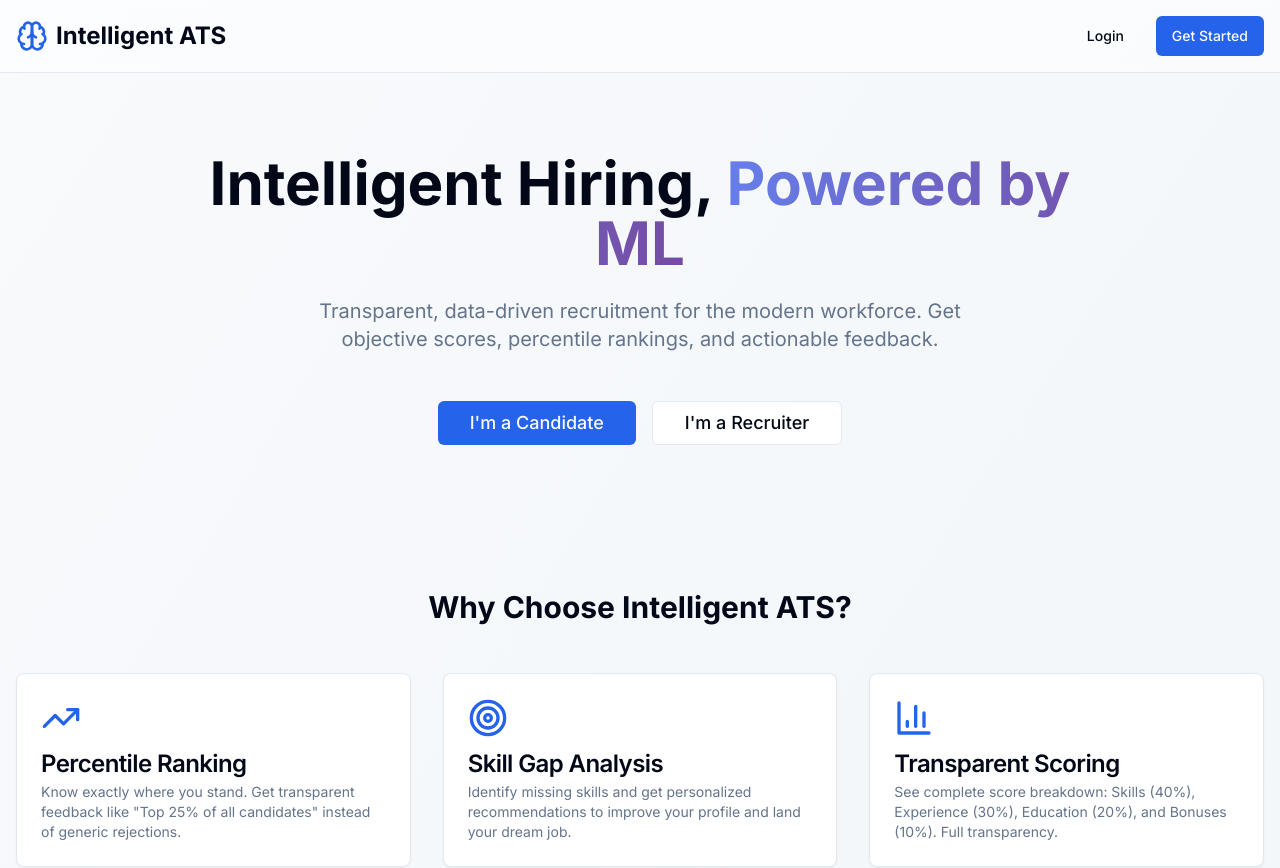
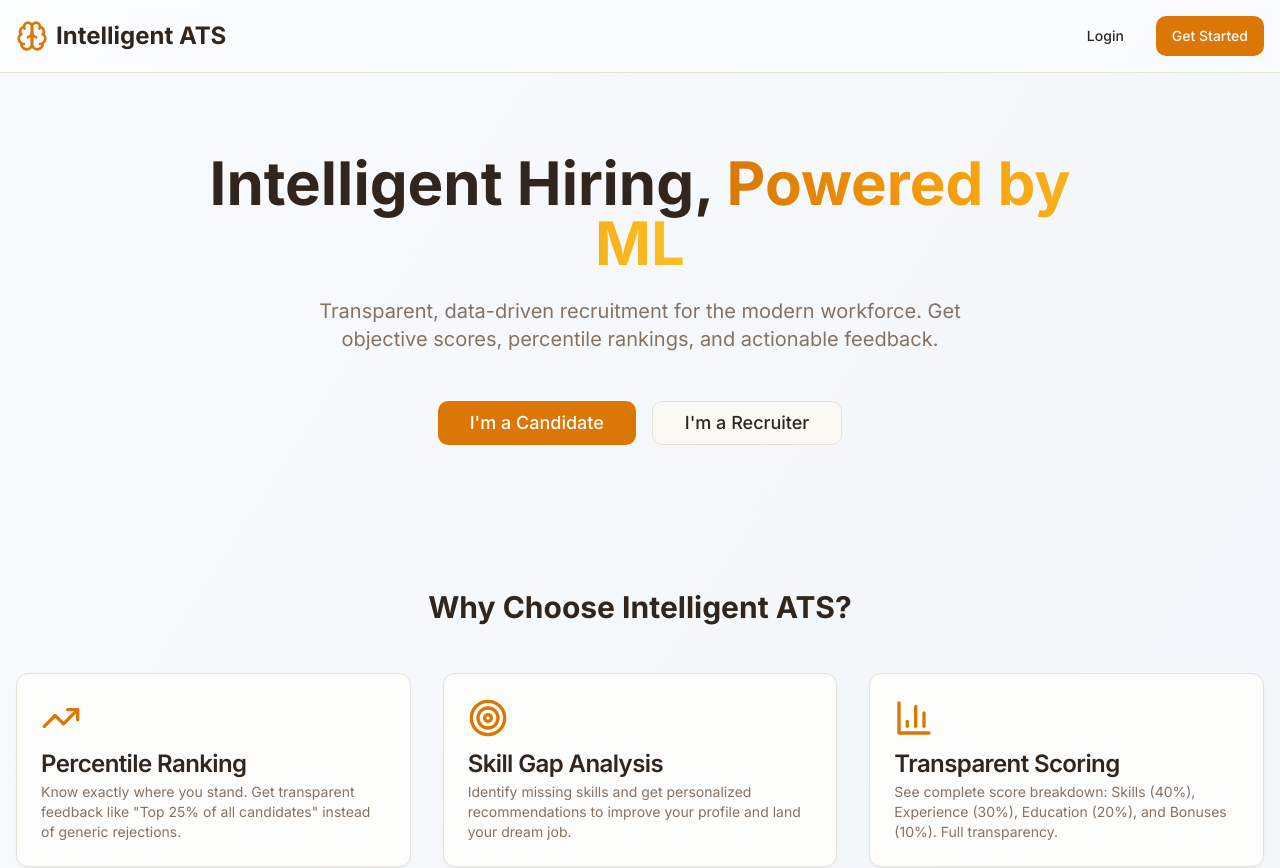
Before and after one commit to P4R1H/ats, a Next.js app in the folder frontend/: page / in a window 1280 px wide. Shown: the top 868 px of the page. Built offline with nearby package versions, Linux system fonts and the light colour scheme.

Commit message:
Rebrand to Bread with warm color scheme
- Update global CSS with bread-inspired colors (warm browns, golden yellows, cream)
- Add new gradients and animations
- Prepare for complete UI overhaul

```diff
--- a/frontend/app/globals.css
+++ b/frontend/app/globals.css
@@ -4,48 +4,53 @@
 
 @layer base {
   :root {
-    --background: 0 0% 100%;
-    --foreground: 222.2 84% 4.9%;
-    --card: 0 0% 100%;
-    --card-foreground: 222.2 84% 4.9%;
-    --popover: 0 0% 100%;
-    --popover-foreground: 222.2 84% 4.9%;
-    --primary: 221.2 83.2% 53.3%;
-    --primary-foreground: 210 40% 98%;
-    --secondary: 210 40% 96.1%;
-    --secondary-foreground: 222.2 47.4% 11.2%;
-    --muted: 210 40% 96.1%;
-    --muted-foreground: 215.4 16.3% 46.9%;
-    --accent: 210 40% 96.1%;
-    --accent-foreground: 222.2 47.4% 11.2%;
+    /* Bread-inspired color scheme - warm, inviting, professional */
+    --background: 42 40% 97%;
+    --foreground: 30 25% 15%;
+    --card: 40 35% 99%;
+    --card-foreground: 30 25% 15%;
+    --popover: 40 35% 99%;
+    --popover-foreground: 30 25% 15%;
+    --primary: 32 95% 44%;
+    --primary-foreground: 40 10% 98%;
+    --secondary: 40 35% 88%;
+    --secondary-foreground: 30 25% 15%;
+    --muted: 40 30% 92%;
+    --muted-foreground: 30 15% 45%;
+    --accent: 45 90% 51%;
+    --accent-foreground: 30 25% 15%;
     --destructive: 0 84.2% 60.2%;
-    --destructive-foreground: 210 40% 98%;
-    --border: 214.3 31.8% 91.4%;
-    --input: 214.3 31.8% 91.4%;
-    --ring: 221.2 83.2% 53.3%;
-    --radius: 0.5rem;
+    --destructive-foreground: 40 10% 98%;
+    --border: 40 25% 88%;
+    --input: 40 25% 88%;
+    --ring: 32 95% 44%;
+    --radius: 0.75rem;
+    --success: 142 76% 36%;
+    --success-foreground: 0 0% 100%;
   }
 
   .dark {
-    --background: 222.2 84% 4.9%;
-    --foreground: 210 40% 98%;
-    --card: 222.2 84% 4.9%;
-    --card-foreground: 210 40% 98%;
-    --popover: 222.2 84% 4.9%;
-    --popover-foreground: 210 40% 98%;
-    --primary: 217.2 91.2% 59.8%;
-    --primary-foreground: 222.2 47.4% 11.2%;
-    --secondary: 217.2 32.6% 17.5%;
-    --secondary-foreground: 210 40% 98%;
-    --muted: 217.2 32.6% 17.5%;
-    --muted-foreground: 215 20.2% 65.1%;
-    --accent: 217.2 32.6% 17.5%;
-    --accent-foreground: 210 40% 98%;
+    --background: 30 20% 8%;
+    --foreground: 40 10% 95%;
+    --card: 30 18% 12%;
+    --card-foreground: 40 10% 95%;
+    --popover: 30 18% 12%;
+    --popover-foreground: 40 10% 95%;
+    --primary: 32 95% 44%;
+    --primary-foreground: 40 10% 98%;
+    --secondary: 30 15% 18%;
+    --secondary-foreground: 40 10% 95%;
+    --muted: 30 15% 18%;
+    --muted-foreground: 40 10% 65%;
+    --accent: 45 90% 51%;
+    --accent-foreground: 30 25% 15%;
     --destructive: 0 62.8% 30.6%;
-    --destructive-foreground: 210 40% 98%;
-    --border: 217.2 32.6% 17.5%;
-    --input: 217.2 32.6% 17.5%;
-    --ring: 224.3 76.3% 48%;
+    --destructive-foreground: 40 10% 95%;
+    --border: 30 15% 22%;
+    --input: 30 15% 22%;
+    --ring: 32 95% 44%;
+    --success: 142 76% 36%;
+    --success-foreground: 0 0% 100%;
   }
 }
 
@@ -77,7 +82,7 @@
   @apply bg-muted-foreground/50;
 }
 
-/* Vercel-inspired animations */
+/* Smooth animations */
 @keyframes fadeIn {
   from {
     opacity: 0;
@@ -89,18 +94,68 @@
   }
 }
 
+@keyframes slideIn {
+  from {
+    opacity: 0;
+    transform: translateX(-20px);
+  }
+  to {
+    opacity: 1;
+    transform: translateX(0);
+  }
+}
+
+@keyframes scaleIn {
+  from {
+    opacity: 0;
+    transform: scale(0.95);
+  }
+  to {
+    opacity: 1;
+    transform: scale(1);
+  }
+}
+
 .animate-fade-in {
   animation: fadeIn 0.5s ease-out;
 }
 
-/* Gradient background */
+.animate-slide-in {
+  animation: slideIn 0.4s ease-out;
+}
+
+.animate-scale-in {
+  animation: scaleIn 0.3s ease-out;
+}
+
+/* Bread-themed gradients */
 .gradient-bg {
-  background: linear-gradient(to bottom right, #667eea 0%, #764ba2 100%);
+  background: linear-gradient(135deg, #d97706 0%, #f59e0b 50%, #fbbf24 100%);
 }
 
 .gradient-text {
-  background: linear-gradient(to right, #667eea 0%, #764ba2 100%);
+  background: linear-gradient(to right, #d97706 0%, #f59e0b 50%, #fbbf24 100%);
   -webkit-background-clip: text;
   -webkit-text-fill-color: transparent;
   background-clip: text;
 }
+
+.bread-pattern {
+  background-image:
+    radial-gradient(circle at 20% 50%, rgba(251, 191, 36, 0.08) 0%, transparent 50%),
+    radial-gradient(circle at 80% 80%, rgba(217, 119, 6, 0.08) 0%, transparent 50%);
+}
+
+.warm-glow {
+  box-shadow: 0 4px 24px rgba(217, 119, 6, 0.15);
+}
+
+/* Hover effects */
+.hover-lift {
+  transition: transform 0.2s ease, box-shadow 0.2s ease;
+}
+
+.hover-lift:hover {
+  transform: translateY(-2px);
+  box-shadow: 0 8px 24px rgba(0, 0, 0, 0.12);
+}
```
